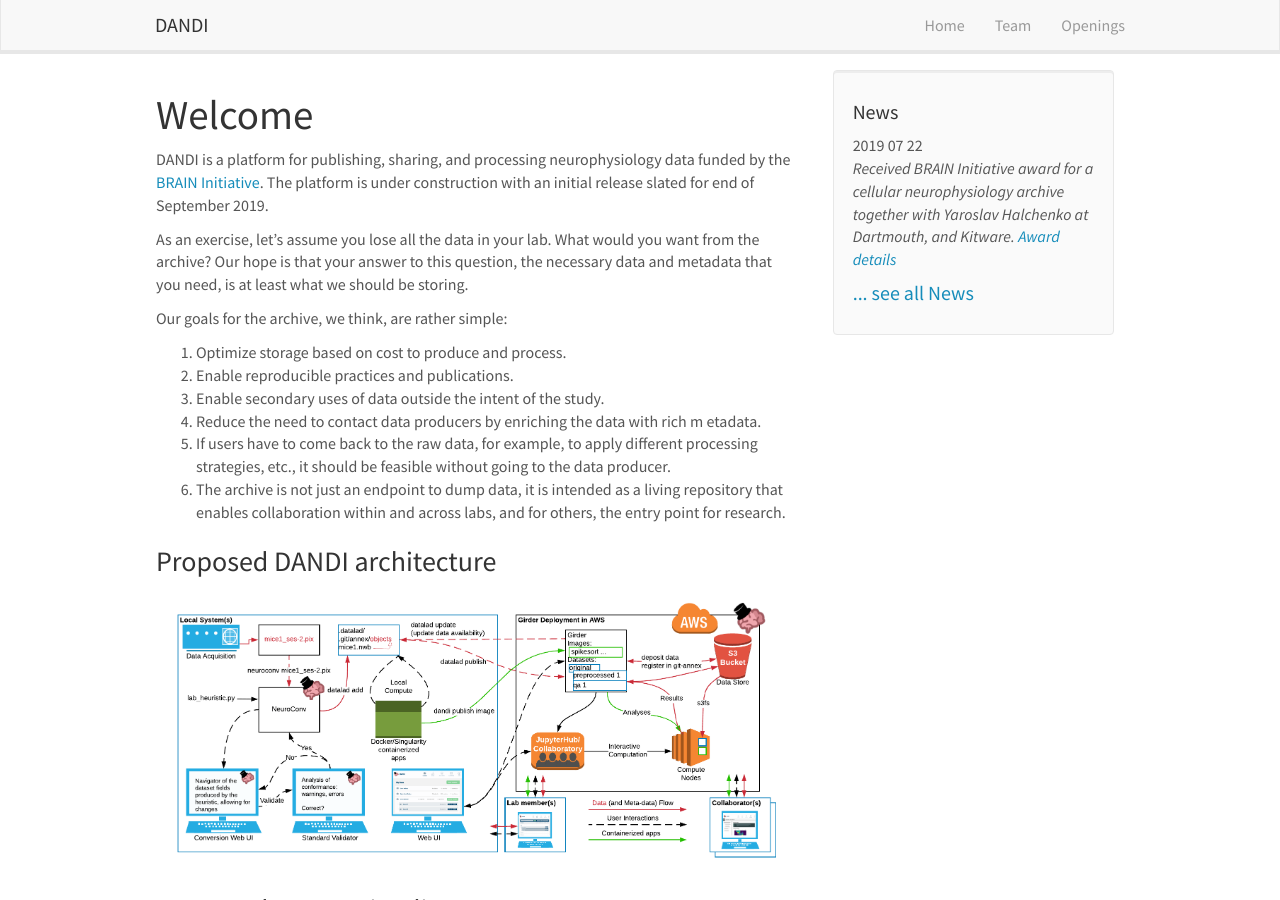
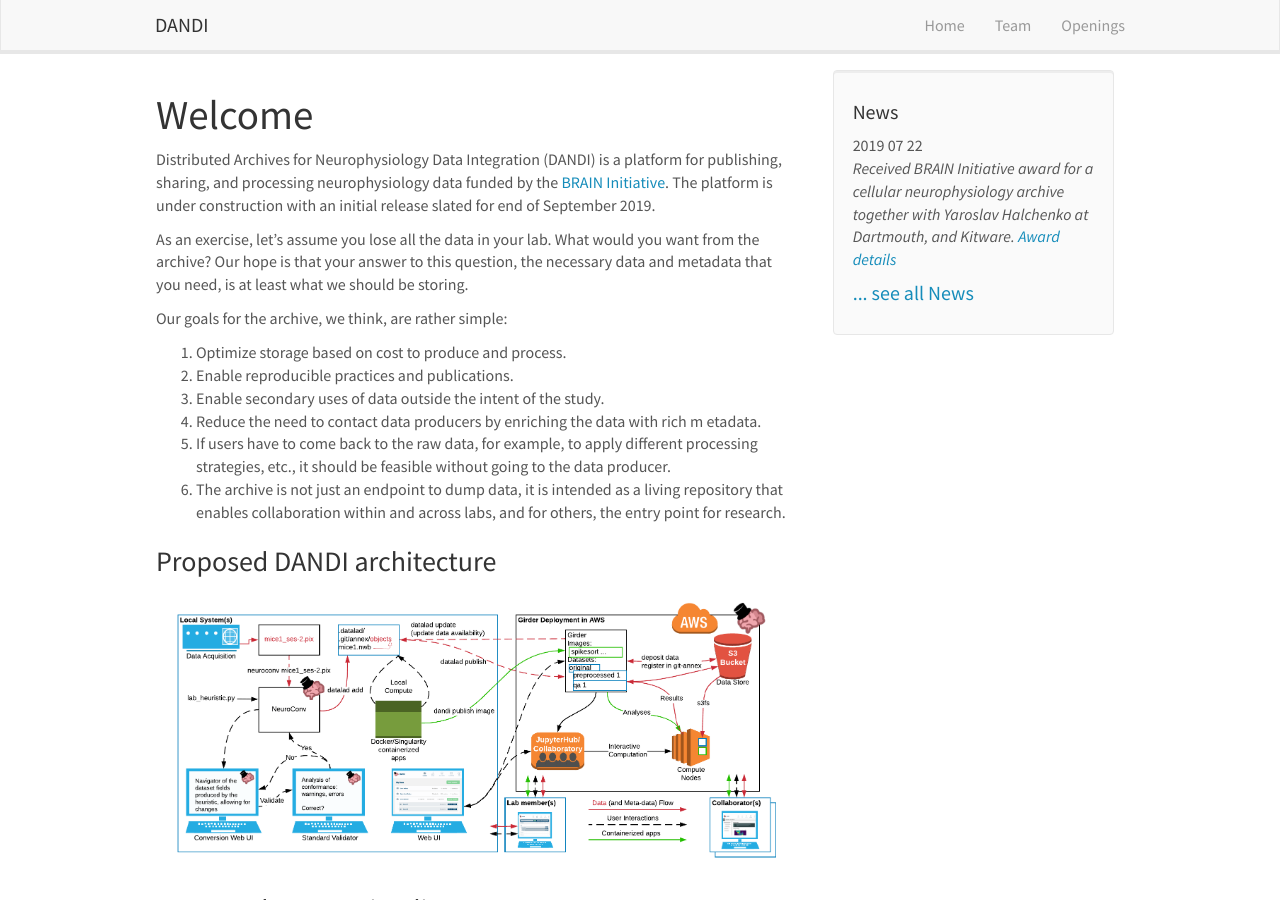
Before and after one commit to nicolocin/dandi.github.io, a Jekyll site: the page built from _pages/home.md, in a window 1280 px wide and 900 px high. Built offline with Jekyll 4.4.1, drawn with Linux system fonts in a browser that asks for light colours; nearby versions of some CDN libraries.

Commit message:
define acronym

```diff
--- a/_pages/home.md
+++ b/_pages/home.md
@@ -6,7 +6,7 @@ sitemap: false
 permalink: /
 ---
 
-DANDI is a platform for publishing, sharing, and processing neurophysiology data
+Distributed Archives for Neurophysiology Data Integration (DANDI) is a platform for publishing, sharing, and processing neurophysiology data
 funded by the [BRAIN Initiative](https://braininitiative.nih.gov/). The platform
 is under construction with an initial release slated for end of September 2019.
 
```
